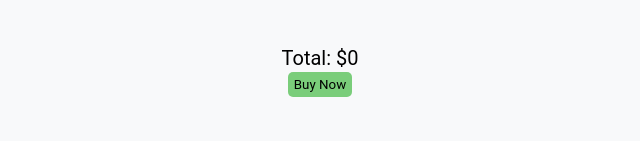
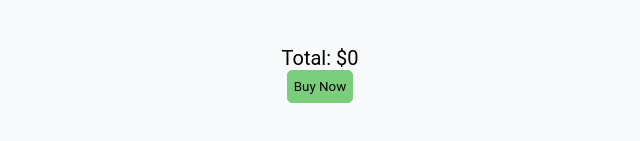
Before and after one commit to OsamaAsender/jsCopyTest, a plain HTML site: page profile/index.html in a window 1280 px wide. Shown: the part 361-502 px from the top of the page, 320-960 px from the left. Drawn offline with nearby package versions, Linux system fonts and the light colour scheme.

Commit message:
last one

```diff
--- a/profile/style.css
+++ b/profile/style.css
@@ -169,12 +169,19 @@
 
 
 #buyBtn{
-padding: 5px 6px;
+padding: 8px 6px;
 cursor: pointer;
 background-color: rgb(122, 205, 122);
 border-radius: 5px;
+border: 1px solid rgb(122, 205, 122);
+transition: .4s;
+
 }
+#buyBtn:hover{
+  background-color: transparent;
+border: 1px solid rgb(122, 205, 122);
 
+}
 
 
 
```
